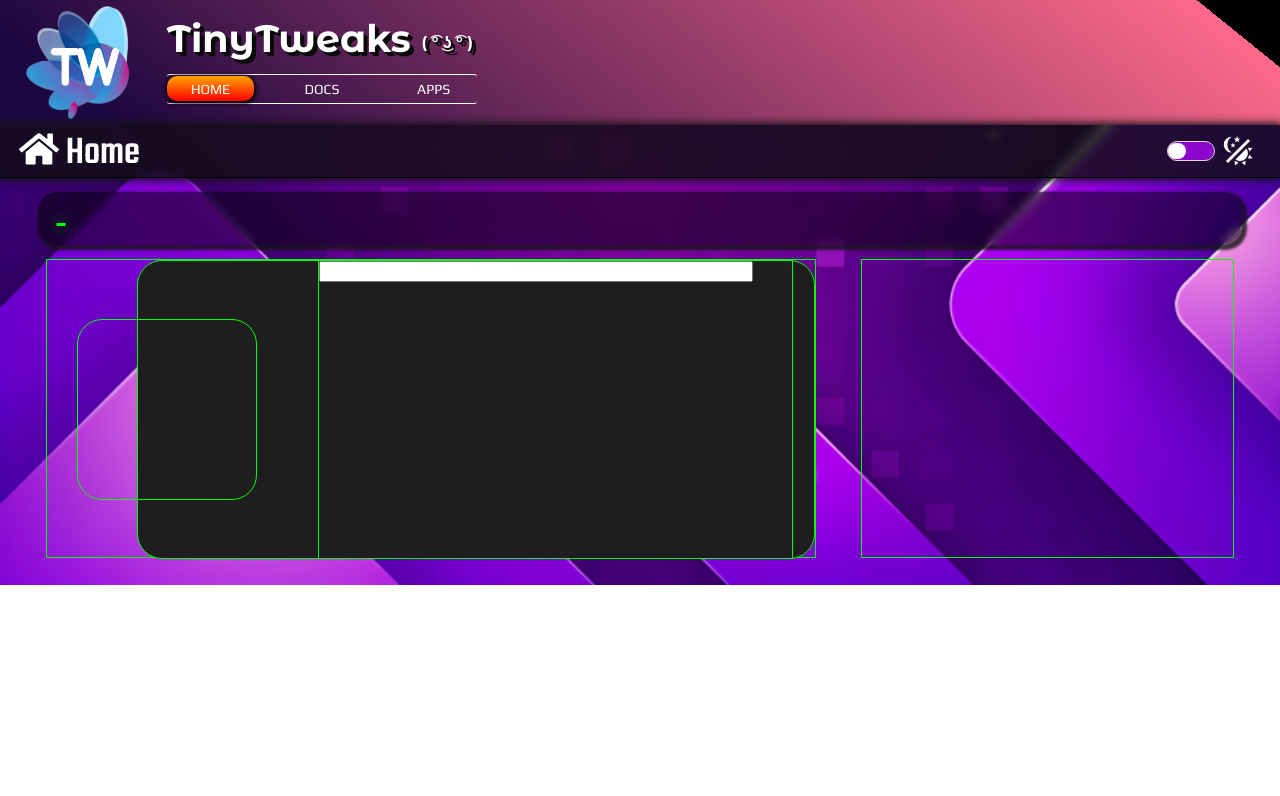
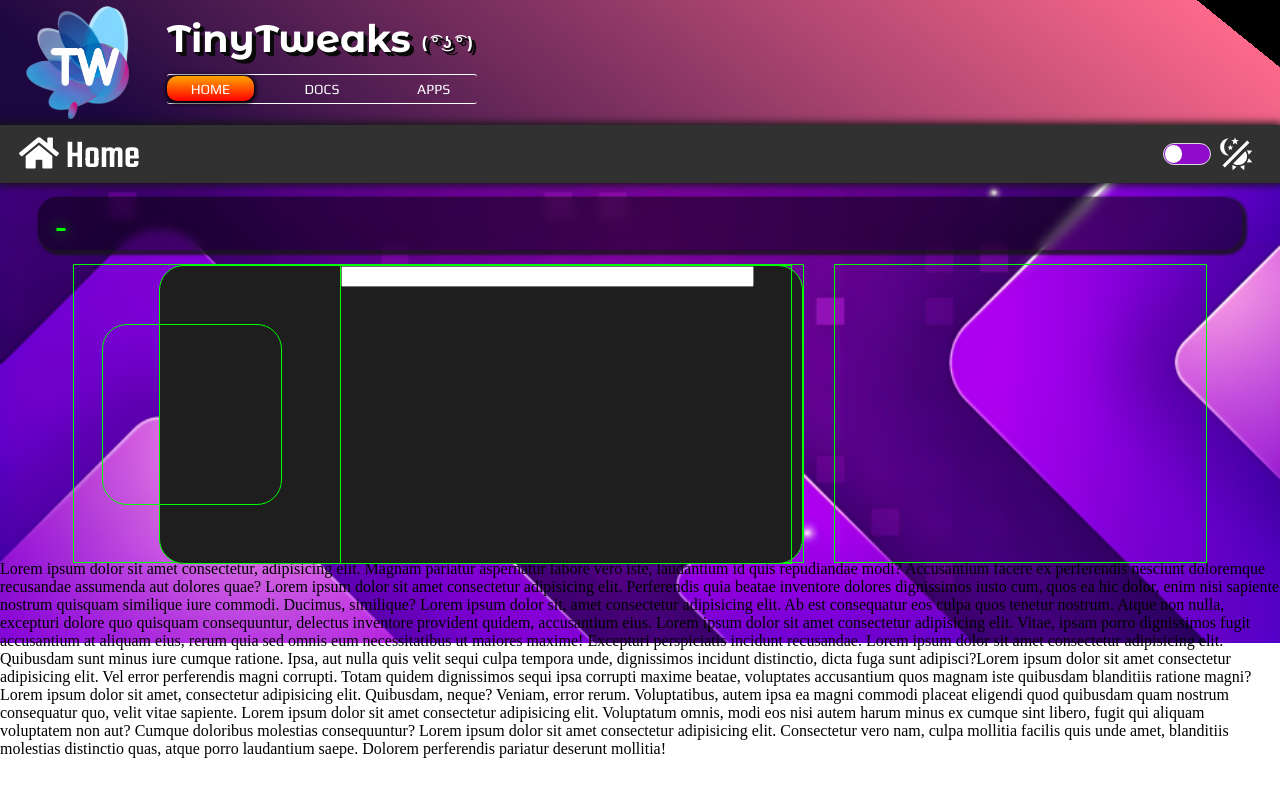
Before and after one commit to RealTinyWarrior/TinyTweaks, a Next.js app: page / in a window 1280 px wide. Shown: the top 796 px of the page. Built offline with nearby package versions, Linux system fonts and the light colour scheme; a web font is replaced by a local one.

Commit message:
Successfully Deployed

```diff
--- a/app/layout.tsx
+++ b/app/layout.tsx
@@ -29,9 +29,7 @@ const RootLayout = ({ children }: { children: React.ReactElement }) => {
                 />
             </head>
 
-            <body>
-                <main className="app">{children}</main>
-            </body>
+            <body>{children}</body>
         </html>
     );
 };
--- a/app/page.tsx
+++ b/app/page.tsx
@@ -10,9 +10,9 @@ const Home = () => {
     return (
         <>
             <Navbar place="home" />
+            <StickyBar place="home" />
 
             <div id="display-show">
-                <StickyBar place="home" />
                 <DisplayShow text={selectedText} />
 
                 <div id="home-content-box">
@@ -34,6 +34,27 @@ const Home = () => {
 
                     <div id="home-recent"></div>
                 </div>
+                <p style={{ color: "black" }}>
+                    Lorem ipsum dolor sit amet consectetur, adipisicing elit. Magnam pariatur aspernatur labore vero iste,
+                    laudantium id quis repudiandae modi? Accusantium facere ex perferendis nesciunt doloremque recusandae
+                    assumenda aut dolores quae? Lorem ipsum dolor sit amet consectetur adipisicing elit. Perferendis quia beatae
+                    inventore dolores dignissimos iusto cum, quos ea hic dolor, enim nisi sapiente nostrum quisquam similique iure
+                    commodi. Ducimus, similique? Lorem ipsum dolor sit, amet consectetur adipisicing elit. Ab est consequatur eos
+                    culpa quos tenetur nostrum. Atque non nulla, excepturi dolore quo quisquam consequuntur, delectus inventore
+                    provident quidem, accusantium eius. Lorem ipsum dolor sit amet consectetur adipisicing elit. Vitae, ipsam
+                    porro dignissimos fugit accusantium at aliquam eius, rerum quia sed omnis eum necessitatibus ut maiores
+                    maxime! Excepturi perspiciatis incidunt recusandae. Lorem ipsum dolor sit amet consectetur adipisicing elit.
+                    Quibusdam sunt minus iure cumque ratione. Ipsa, aut nulla quis velit sequi culpa tempora unde, dignissimos
+                    incidunt distinctio, dicta fuga sunt adipisci?Lorem ipsum dolor sit amet consectetur adipisicing elit. Vel
+                    error perferendis magni corrupti. Totam quidem dignissimos sequi ipsa corrupti maxime beatae, voluptates
+                    accusantium quos magnam iste quibusdam blanditiis ratione magni? Lorem ipsum dolor sit amet, consectetur
+                    adipisicing elit. Quibusdam, neque? Veniam, error rerum. Voluptatibus, autem ipsa ea magni commodi placeat
+                    eligendi quod quibusdam quam nostrum consequatur quo, velit vitae sapiente. Lorem ipsum dolor sit amet
+                    consectetur adipisicing elit. Voluptatum omnis, modi eos nisi autem harum minus ex cumque sint libero, fugit
+                    qui aliquam voluptatem non aut? Cumque doloribus molestias consequuntur? Lorem ipsum dolor sit amet
+                    consectetur adipisicing elit. Consectetur vero nam, culpa mollitia facilis quis unde amet, blanditiis
+                    molestias distinctio quas, atque porro laudantium saepe. Dolorem perferendis pariatur deserunt mollitia!
+                </p>
             </div>
         </>
     );
--- a/public/globals.css
+++ b/public/globals.css
@@ -76,9 +76,9 @@
 }
 
 #show-stick {
-    height: clamp(1px, 13vw, 52px);
+    height: clamp(1px, 15vw, 58px);
     width: auto;
-    background-color: rgba(14, 14, 14, 0.8);
+    background-color: rgba(14, 14, 14, 0.85);
     justify-content: space-between;
     align-items: center;
     display: flex;
@@ -88,7 +88,6 @@
     top: 0;
     box-shadow: 0px 0px 8px 2px rgb(20, 20, 20);
     z-index: 1;
-    border-bottom: 0.1vw solid black;
     backdrop-filter: blur(4px);
 }
 
@@ -99,7 +98,7 @@
     left: clamp(1vw, 5px, 2vw);
     display: inline-block;
     height: 100%;
-    top: 1%;
+    top: 8%;
 }
 
 #light-pic {
@@ -172,8 +171,6 @@
     height: clamp(1px, 460px, 94vw);
     background-size: cover;
     background-position: bottom;
-    margin-left: auto;
-    margin-right: auto;
     width: 100%;
     background-image: var(--home-image);
 }
@@ -269,6 +266,7 @@
     width: 92%;
     height: 47.5%;
     border: 1px solid lime;
+    max-width: 1200px;
 }
 
 #top-cont-board {
@@ -303,14 +301,15 @@
     top: 6%;
     display: flex;
     flex-wrap: wrap;
-    justify-content: space-evenly;
-    max-width: 1920px;
+    justify-content: center;
+    column-gap: 30px;
 }
 
 #home-recent {
     height: 45.5%;
     width: 92%;
     border: 1px solid lime;
+    max-width: 610px;
 }
 
 #home-in1 {
@@ -332,8 +331,8 @@
 body {
     margin: 0;
     padding: 0;
-    min-height: 100vh;
     overflow-x: hidden;
+    background-color: white;
 
     --home-image: url(../image/black_banner.png);
     --cboard-color: rgb(30, 30, 30);
@@ -351,7 +350,7 @@ body.light {
     --home-shade: 0 0 15px darkgreen;
     --font-color: black;
     --home-image: url(../image/white_banner.png);
-    --nav-left-pos: 63%;
+    --nav-left-pos: 62%;
     --cboard-color: #f5f5f5;
     --nav-modeball: #4289f5;
     --home-bng: linear-gradient(white, white);
@@ -360,7 +359,7 @@ body.light {
     --nav-shadow: 0.02em 0.02em 0 rgba(100, 100, 255, 0.5), 0.05em 0.05em 0 rgba(70, 70, 70, 1);
 }
 
-@media (orientation: landscape) {
+@media only screen and (min-width: 800px) {
     #home-in1 {
         display: none;
     }
@@ -380,7 +379,7 @@ body.light {
 
     #tcb-hold {
         height: 96.5%;
-        width: 60%;
+        width: 57%;
     }
 
     #top-cont-board {
```
